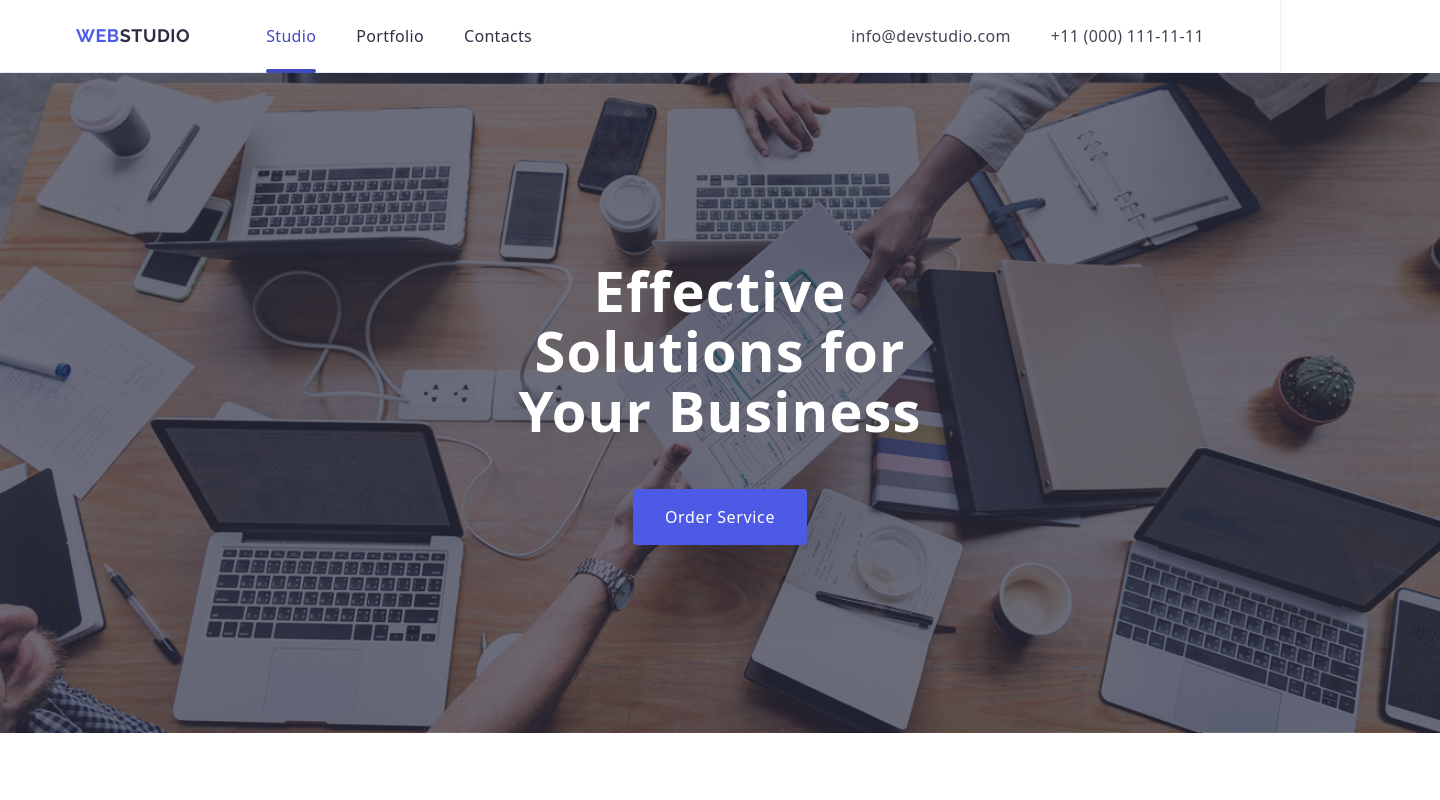
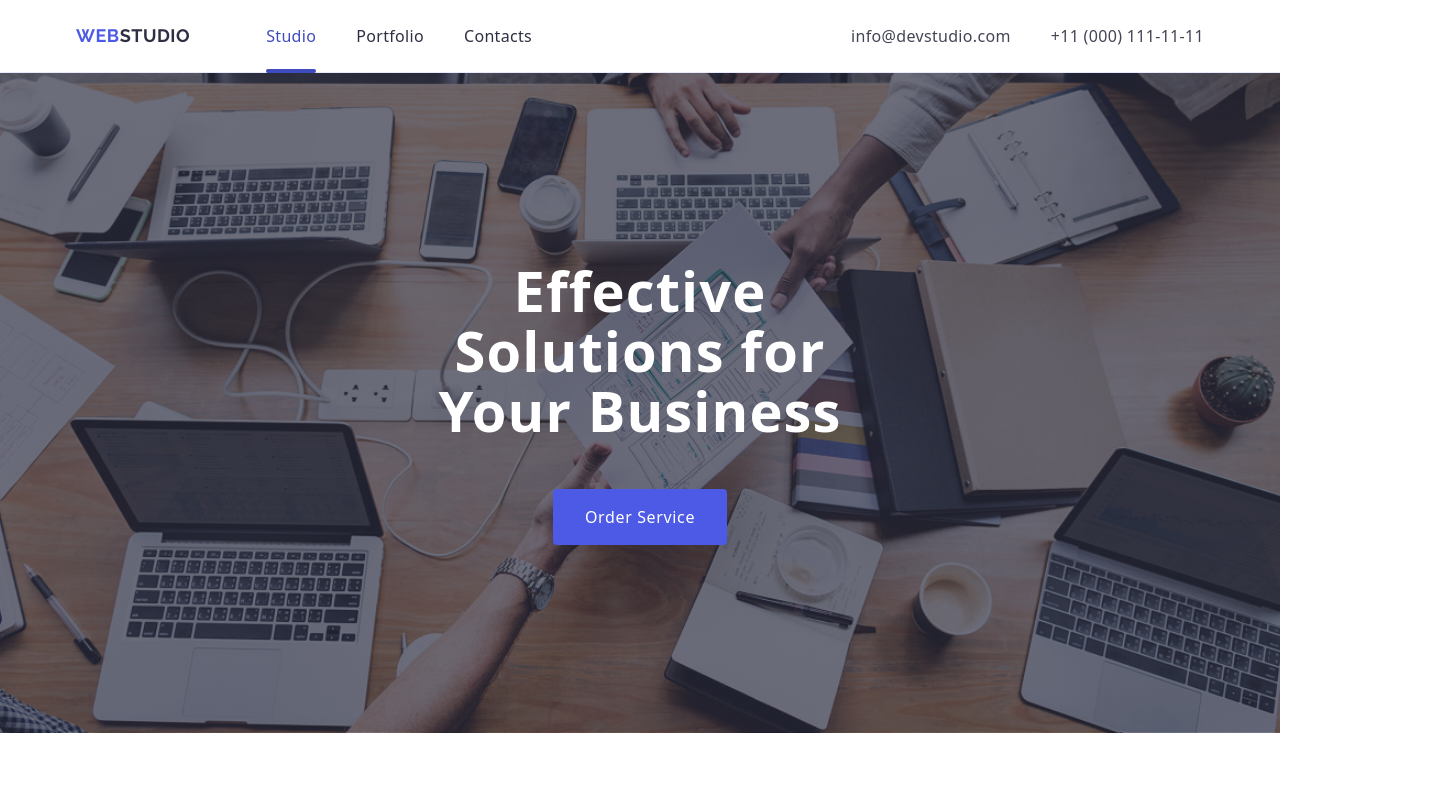
Before and after one commit to vitaliifedunyk/goit-markup-hw-06, a plain HTML site: page index.html in a window 1280 px wide. Shown: the top 800 px of the page, 1440 px wide, since content can reach past the window. Drawn offline with nearby package versions, Linux system fonts and the light colour scheme.

Commit message:
fixed css

```diff
--- a/css/styles.css
+++ b/css/styles.css
@@ -293,7 +293,8 @@ button {
 
 @media screen and (min-width: 768px) {
   .hero {
-    width: 768px;
+    max-width: 768px;
+    width: 100%;
     height: auto;
   }
   .hero-title {
@@ -308,7 +309,8 @@ button {
   .hero {
     padding-bottom: 188px;
     padding-top: 188px;
-    width: 1440px;
+    max-width: 1440px;
+    width: 100%;
     height: auto;
   }
   .hero-title {
```
